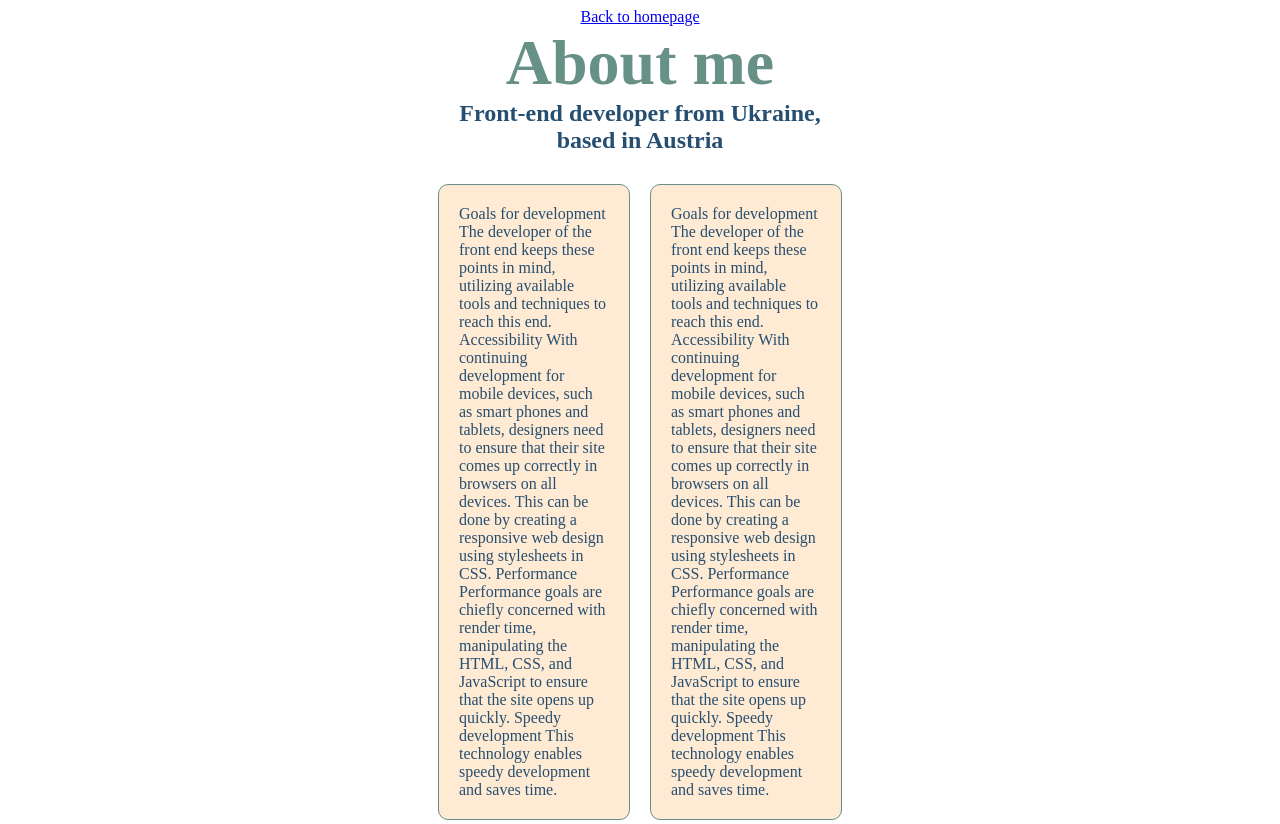
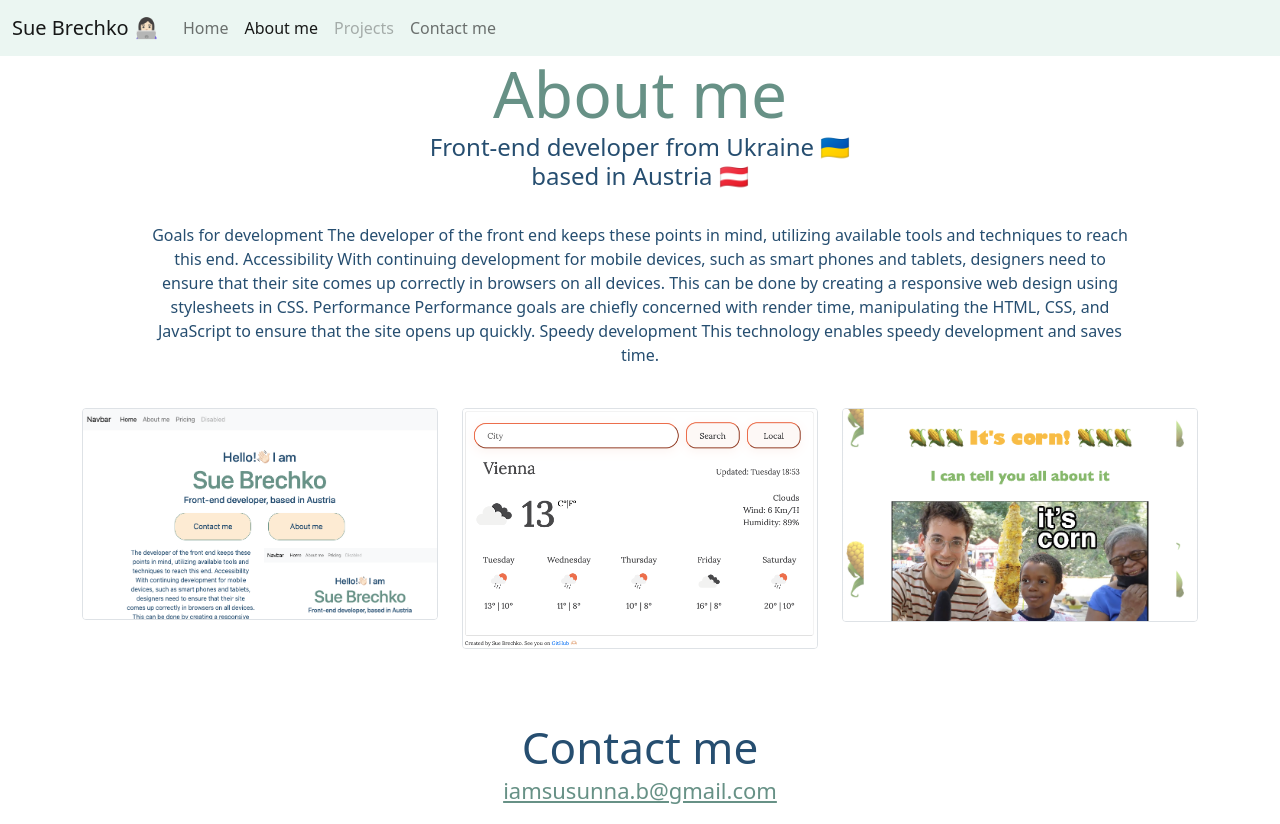
Before and after one commit to devil-1964/portfolio, a plain HTML site: page about/about.html in a window 1280 px wide. Shown: the top 824 px of the page. Drawn offline with nearby package versions, Linux system fonts and the light colour scheme.

Commit message:
added emoji in index.html; added menu to the about page and changed the style

```diff
--- a/about/about.html
+++ b/about/about.html
@@ -5,29 +5,64 @@
     <meta name="viewport" content="width=device-width, initial-scale=1.0" />
     <meta http-equiv="X-UA-Compatible" content="ie=edge" />
     <title>About</title>
+    <link
+      href="https://cdn.jsdelivr.net/npm/bootstrap@5.0.2/dist/css/bootstrap.min.css"
+      rel="stylesheet"
+      integrity="sha384-EVSTQN3/azprG1Anm3QDgpJLIm9Nao0Yz1ztcQTwFspd3yD65VohhpuuCOmLASjC"
+      crossorigin="anonymous"
+    />
     <link rel="stylesheet" href="style.css" />
   </head>
   <body>
-    <a href="../index.html">Back to homepage</a>
+    <nav
+      class="navbar navbar-expand-sm navbar-light"
+      style="background-color: #ebf6f2"
+    >
+      <div class="container-fluid">
+        <a class="navbar-brand" href="#">Sue Brechko 👩🏻‍💻</a>
+        <button
+          class="navbar-toggler"
+          type="button"
+          data-bs-toggle="collapse"
+          data-bs-target="#navbarNav"
+          aria-controls="navbarNav"
+          aria-expanded="false"
+          aria-label="Toggle navigation"
+          style="color: #264e70"
+        >
+          <span class="navbar-toggler-icon"></span>
+        </button>
+        <div class="collapse navbar-collapse" id="navbarNav">
+          <ul class="navbar-nav">
+            <li class="nav-item">
+              <a class="nav-link" aria-current="page" href="../index.html"
+                >Home</a
+              >
+            </li>
+            <li class="nav-item">
+              <a class="nav-link active" href="#">About me</a>
+            </li>
+            <li class="nav-item">
+              <a class="nav-link disabled" href="#">Projects</a>
+            </li>
+            <li class="nav-item">
+              <a class="nav-link" href="about/about.html#contact-me"
+                >Contact me</a
+              >
+            </li>
+          </ul>
+        </div>
+      </div>
+    </nav>
+
     <div>
       <h1>About me</h1>
       <h2>
-        Front-end developer from Ukraine, <br />
-        based in Austria
+        Front-end developer from Ukraine 🇺🇦 <br />
+        based in Austria 🇦🇹
       </h2>
     </div>
-    <div class="about-section">
-      <p class="about-text">
-        Goals for development The developer of the front end keeps these points
-        in mind, utilizing available tools and techniques to reach this end.
-        Accessibility With continuing development for mobile devices, such as
-        smart phones and tablets, designers need to ensure that their site comes
-        up correctly in browsers on all devices. This can be done by creating a
-        responsive web design using stylesheets in CSS. Performance Performance
-        goals are chiefly concerned with render time, manipulating the HTML,
-        CSS, and JavaScript to ensure that the site opens up quickly. Speedy
-        development This technology enables speedy development and saves time.
-      </p>
+    <div>
       <p class="about-text">
         Goals for development The developer of the front end keeps these points
         in mind, utilizing available tools and techniques to reach this end.
@@ -40,11 +75,41 @@
         development This technology enables speedy development and saves time.
       </p>
     </div>
+    <div class="container">
+      <div class="row">
+        <div class="col-md-4 mt-2 mb-2">
+          <img
+            src="../images/responsive-project.png"
+            alt="responsive project screen"
+            class="border rounded img-fluid"
+          />
+        </div>
+        <div class="col-md-4 mt-2 mb-2">
+          <img
+            src="../images/plus-project.png"
+            alt="plus project screen"
+            class="border rounded img-fluid"
+          />
+        </div>
+        <div class="col-md-4 mt-2 mb-2">
+          <img
+            src="../images/basic-project.png"
+            alt="basic project screen"
+            class="border rounded img-fluid"
+          />
+        </div>
+      </div>
+    </div>
     <footer>
       <h2 class="contact-me" id="contact-me">Contact me</h2>
       <a href="mailto:iamsusunna.b@gmail.com" class="contact-link"
         >iamsusunna.b@gmail.com</a
       >
     </footer>
+    <script
+      src="https://cdn.jsdelivr.net/npm/bootstrap@5.0.2/dist/js/bootstrap.bundle.min.js"
+      integrity="sha384-MrcW6ZMFYlzcLA8Nl+NtUVF0sA7MsXsP1UyJoMp4YLEuNSfAP+JcXn/tWtIaxVXM"
+      crossorigin="anonymous"
+    ></script>
   </body>
 </html>
--- a/about/style.css
+++ b/about/style.css
@@ -21,13 +21,9 @@ h1 {
   flex: 1;
 }
 .about-text {
-  border: 1px solid var(--nice-green-color);
-  background-color: #ffebd3;
-  border-radius: 10px;
-  margin: 10px;
+  margin: 1% 10%;
   padding: 20px;
-  width: 150px;
-  text-align: left;
+  text-align: center;
 }
 footer {
   margin: 5%;
@@ -42,3 +38,6 @@ footer {
 .contact-link:visited {
   color: #264e70;
 }
+.col-md-4 {
+  margin: auto;
+}
--- a/src/style.css
+++ b/src/style.css
@@ -15,7 +15,7 @@ h1 {
   color: var(--nice-green-color);
 }
 h3 {
-  margin: 0;
+  margin: 0 0 15px 0;
   font-size: 24px;
 }
 .button-nice {
```
Also changed, not shown: index.html (+9 -3 lines), src/index.js (added).
